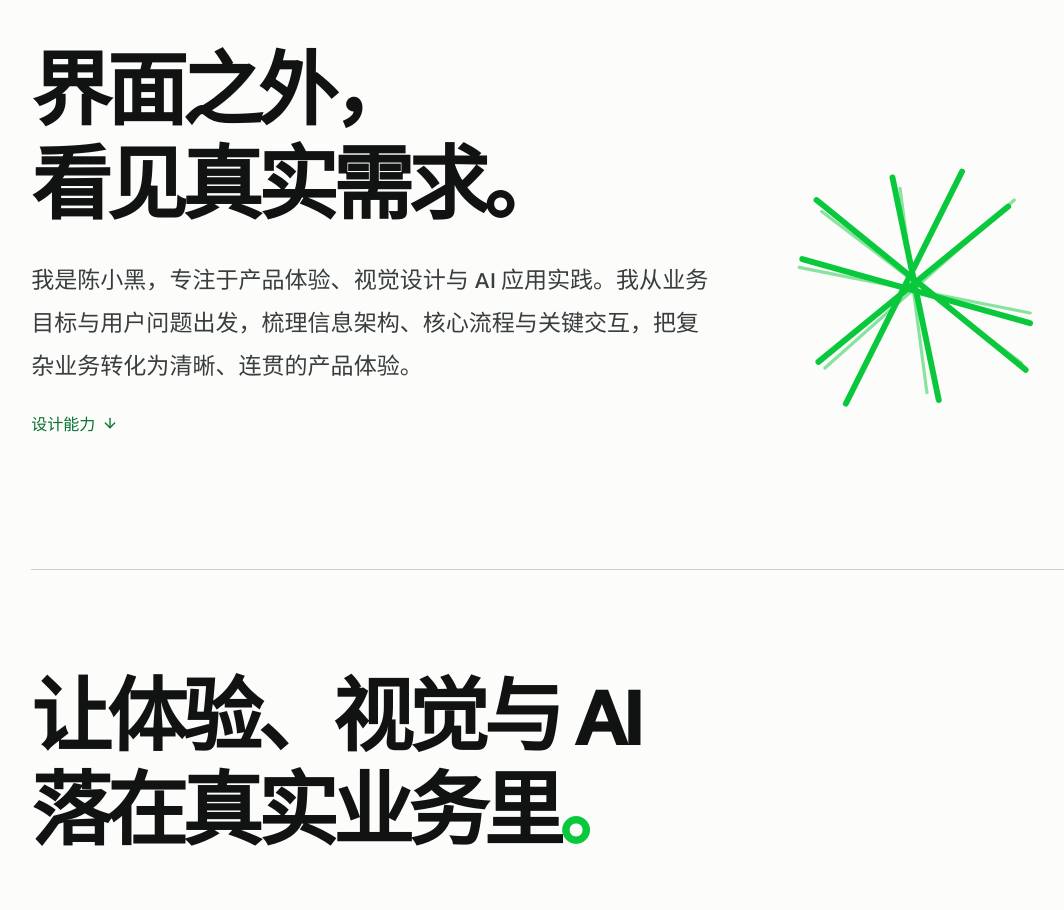
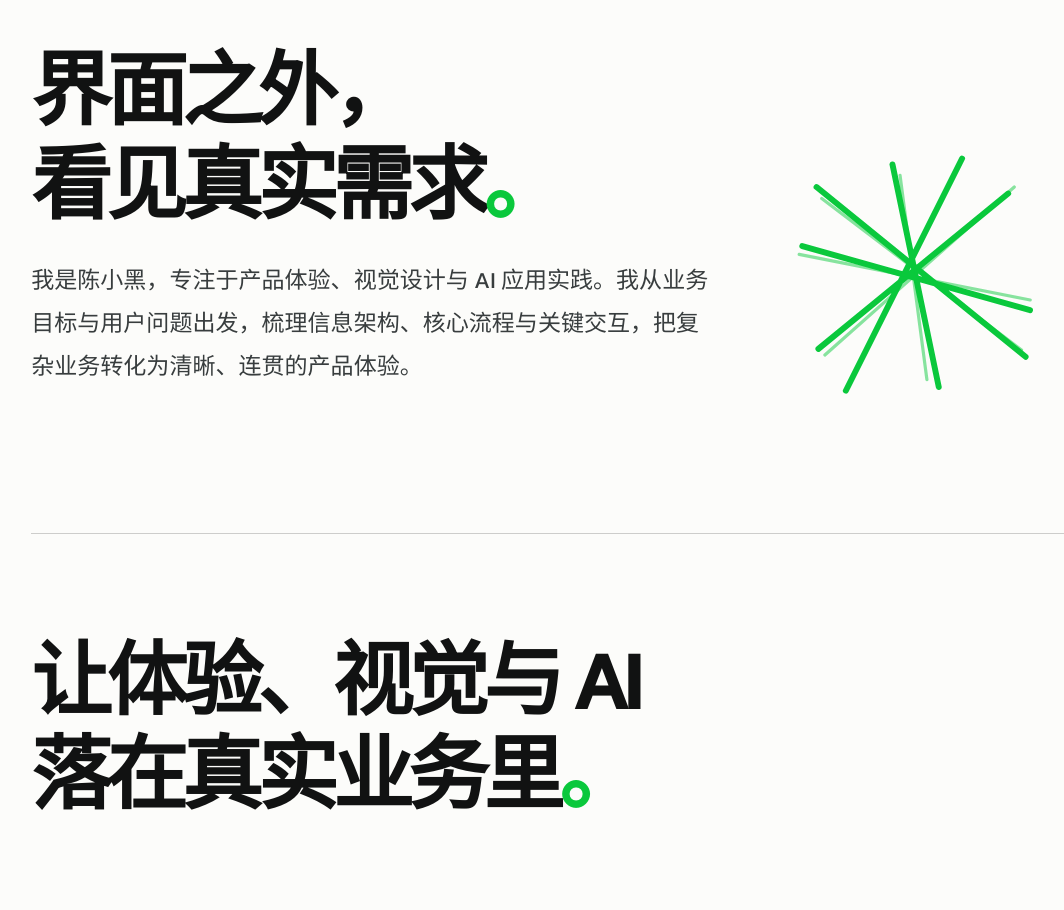
Before and after one commit to chenxiaoyi0807/portfolio, a React (Vite) app: page / in a window 1280 px wide. Shown: the part 2480-3390 px from the top of the page, without its empty margins (20-1084 px from the left). Built offline with nearby package versions, Linux system fonts and the light colour scheme.

Commit message:
Simplify about section and accent its heading punctuation

```diff
--- a/src/PortfolioHome.tsx
+++ b/src/PortfolioHome.tsx
@@ -198,12 +198,11 @@ export function PortfolioHome() {
         <Works reduced={reduced} />
         <section id="about" className="folio-about folio-wrap">
           <Doodle name="spark" className="folio-about-sketch" />
-          <InkHeading as="h2" lines={['界面之外，', '看见真实需求。']} />
+          <InkHeading as="h2" lines={['界面之外，', <>看见真实需求<span className="folio-heading-accent">。</span></>]} />
           <motion.p {...enterOnScroll(reduced, .15)}>我是陈小黑，专注于产品体验、视觉设计与 AI 应用实践。我从业务目标与用户问题出发，梳理信息架构、核心流程与关键交互，把复杂业务转化为清晰、连贯的产品体验。</motion.p>
-          <motion.a href="#expertise" {...enterOnScroll(reduced, .27, 10)}>设计能力 <ArrowDown size={16} aria-hidden="true" /></motion.a>
         </section>
         <section id="expertise" className="folio-expertise folio-wrap">
-          <InkHeading as="h2" lines={['让体验、视觉与 AI', <>落在真实业务里<span className="folio-expertise-accent">。</span></>]} />
+          <InkHeading as="h2" lines={['让体验、视觉与 AI', <>落在真实业务里<span className="folio-heading-accent">。</span></>]} />
           <div className="folio-capabilities">
             {capabilities.map(([Icon, title, text], index) => (
               <motion.div key={title} {...enterOnScroll(reduced, .09 * index, 16)}>
--- a/src/portfolio-home.css
+++ b/src/portfolio-home.css
@@ -231,10 +231,9 @@ html:has(.folio) { scroll-padding-top: 0; }
   font-weight: 700;
 }
 .folio-about p { max-width: 46ch; margin: 28px 0 18px; color: #383d3e; font-size: clamp(16px, 1.8vw, 24px); line-height: 1.85; }
-.folio-about a { display: inline-flex; align-items: center; gap: 7px; color: var(--accent-ink); min-height: 36px; }
 .folio-about-sketch { position: absolute; width: min(22vw, 290px); left: 64%; top: 37%; rotate: -13deg; color: var(--pen); }
 .folio-expertise { border-top: 1px solid #1113; padding-top: clamp(66px, 8vw, 100px); }
-.folio-expertise-accent { color: var(--pen); }
+.folio-heading-accent { color: var(--pen); }
 .folio-capabilities { display: grid; grid-template-columns: repeat(4, minmax(0, 1fr)); gap: 15px; margin-top: clamp(40px, 7vw, 96px); }
 .folio-capabilities > div {
   border: 1px solid #1112;
```
